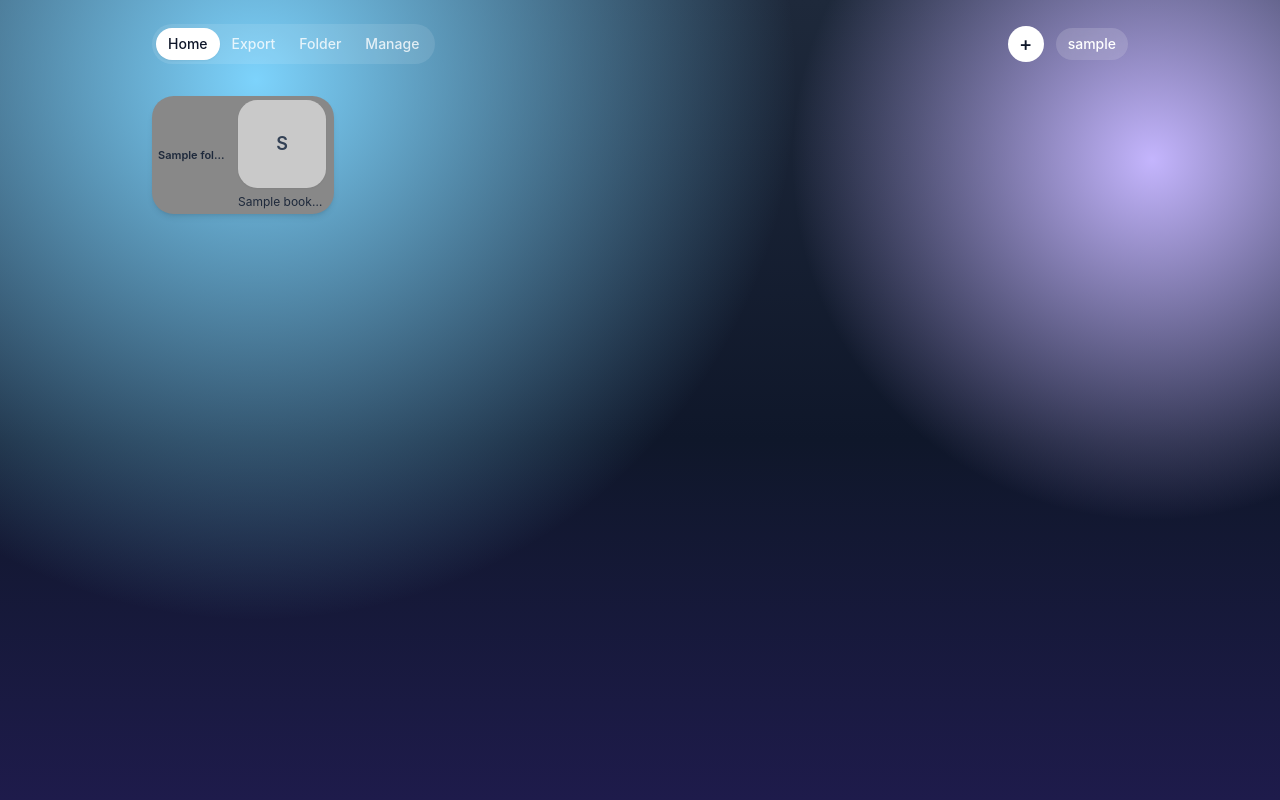
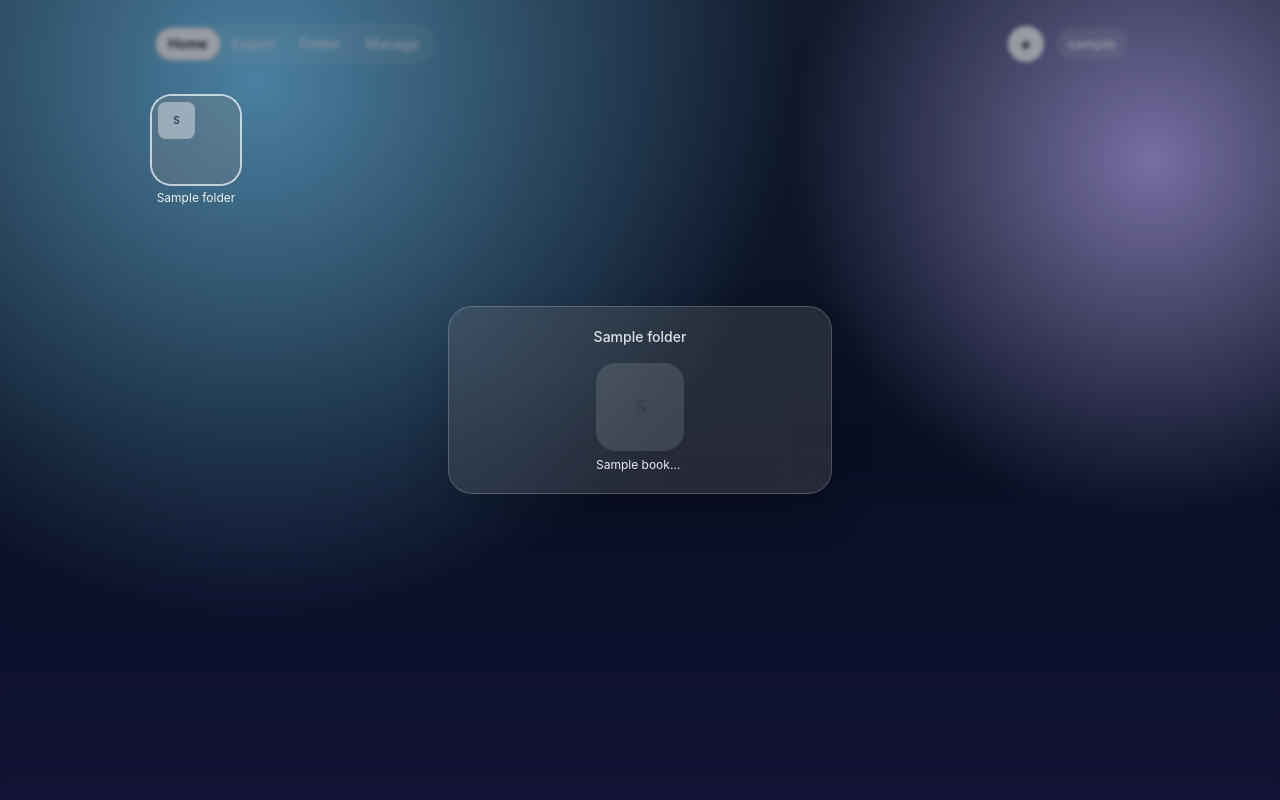
Before and after one commit to janrosellcaba/iMarks, a Django app: page /?open=1 in a window 1280 px wide. Run offline with Django 5.2, Linux system fonts and the light colour scheme; a user stored in the database is signed in; tables that the repository leaves empty hold one stand-in row (values such as "Sample post"); some libraries are stand-ins or nearby versions.

Commit message:
Fix site favicon 403 and open folders as a glass overlay
Co-authored-by: Cursor <cursoragent@cursor.com>

```diff
--- a/bookmarks/views.py
+++ b/bookmarks/views.py
@@ -2,7 +2,7 @@ import json
 
 from django.contrib.auth import login, logout
 from django.contrib.auth.decorators import login_required
-from django.db.models import Count
+from django.db.models import Count, Prefetch
 from django.http import HttpResponse, JsonResponse
 from django.shortcuts import get_object_or_404, redirect, render
 from django.urls import reverse
@@ -41,7 +41,14 @@ def home(request, folder_id=None):
     open_folder = None
     open_id = request.GET.get('open')
     if open_id:
-        open_folder = Folder.objects.filter(pk=open_id, user=request.user).first()
+        open_folder = (
+            Folder.objects
+            .filter(pk=open_id, user=request.user)
+            .prefetch_related(
+                Prefetch('bookmarks', queryset=Bookmark.objects.order_by('sort_order', 'pk')),
+            )
+            .first()
+        )
 
     return render(request, 'bookmarks/home.html', {
         'open_folder': open_folder,
--- a/core/urls.py
+++ b/core/urls.py
@@ -13,22 +13,31 @@ from django.views.decorators.http import require_GET
 from bookmarks import views as bookmark_views
 
 
+ICON_FILES = {
+    'favicon.ico': 'image/x-icon',
+    'favicon.svg': 'image/svg+xml',
+    'favicon.png': 'image/png',
+    'apple-touch-icon.png': 'image/png',
+}
+
+
 @require_GET
-def favicon(request):
-    for name, content_type in (
-        ('favicon.ico', 'image/x-icon'),
-        ('favicon.png', 'image/png'),
-    ):
-        icon = Path(settings.BASE_DIR) / 'static' / name
-        if icon.exists():
-            response = FileResponse(icon.open('rb'), content_type=content_type)
-            response['Cache-Control'] = 'public, max-age=86400'
-            return response
-    raise Http404()
+def site_icon(request, name):
+    content_type = ICON_FILES.get(name)
+    if not content_type:
+        raise Http404()
+    icon = Path(settings.BASE_DIR) / 'static' / name
+    if not icon.exists():
+        raise Http404()
+    response = FileResponse(icon.open('rb'), content_type=content_type)
+    response['Cache-Control'] = 'public, max-age=86400'
+    return response
 
 
 urlpatterns = [
-    path('favicon.ico', favicon, name='favicon'),
+    path('favicon.ico', site_icon, {'name': 'favicon.ico'}, name='favicon'),
+    path('favicon.svg', site_icon, {'name': 'favicon.svg'}, name='favicon_svg'),
+    path('apple-touch-icon.png', site_icon, {'name': 'apple-touch-icon.png'}, name='apple_touch_icon'),
     path('admin/', admin.site.urls),
     path('login/', auth_views.LoginView.as_view(), name='login'),
     path('logout/', auth_views.LogoutView.as_view(), name='logout'),
--- a/static/home.js
+++ b/static/home.js
@@ -39,7 +39,10 @@
 
     function pickupTarget(event) {
         const item = event.target.closest('.home-item');
-        if (!item || !desktop.contains(item) || item.dataset.open === '1') return null;
+        if (!item || item.dataset.open === '1') return null;
+        const inDesktop = desktop.contains(item);
+        const inTray = item.closest('.folder-tray');
+        if (!inDesktop && !inTray) return null;
         if (item.dataset.type === 'bookmark' || item.dataset.type === 'folder') return item;
         return null;
     }
@@ -258,7 +261,7 @@
         }
     }
 
-    desktop.addEventListener('pointerdown', function (event) {
+    document.addEventListener('pointerdown', function (event) {
         if (event.button !== 0) return;
         const item = pickupTarget(event);
         if (!item) return;
@@ -285,13 +288,15 @@
         }
     });
 
-    desktop.addEventListener('click', function (event) {
+    document.addEventListener('click', function (event) {
         if (!suppressClick) return;
         event.preventDefault();
         event.stopPropagation();
     }, true);
 
-    desktop.addEventListener('dragstart', function (event) {
-        event.preventDefault();
+    document.addEventListener('dragstart', function (event) {
+        if (event.target.closest && event.target.closest('.home-item')) {
+            event.preventDefault();
+        }
     });
 })();
--- a/templates/base.html
+++ b/templates/base.html
@@ -5,10 +5,9 @@
     <meta charset="utf-8">
     <meta name="viewport" content="width=device-width, initial-scale=1, viewport-fit=cover">
     <title>{% block title %}iMarks{% endblock %}</title>
-    <link rel="icon" href="{% static 'favicon.ico' %}?v=3" sizes="any">
-    <link rel="icon" href="{% static 'favicon.svg' %}?v=3" type="image/svg+xml">
-    <link rel="shortcut icon" href="{% static 'favicon.ico' %}?v=3">
-    <link rel="apple-touch-icon" href="{% static 'apple-touch-icon.png' %}?v=3">
+    <link rel="icon" href="/favicon.ico?v=4" type="image/x-icon" sizes="any">
+    <link rel="shortcut icon" href="/favicon.ico?v=4">
+    <link rel="apple-touch-icon" href="/apple-touch-icon.png?v=4">
     <script>
         function iMarksIconFail(img) {
             const all = (img.dataset.icons || '').split('||').filter(Boolean);
@@ -49,6 +48,7 @@
         body.is-dragging { cursor: grabbing; }
         body.is-dragging .folder-scrim { pointer-events: none; }
         .home-item { cursor: grab; }
+        .folder-tray { cursor: default; }
         .home-item.is-ghost { opacity: 0.35; }
         .home-item.is-drop-on { transform: scale(1.08); }
         #drag-ghost {
--- a/templates/bookmarks/_bookmark_tile.html
+++ b/templates/bookmarks/_bookmark_tile.html
@@ -1,9 +1,9 @@
 <div class="home-item shrink-0 touch-manipulation select-none" data-type="bookmark" data-id="{{ bookmark.pk }}"{% if bookmark.folder_id %} data-folder="{{ bookmark.folder_id }}"{% endif %}>
     <a href="{{ bookmark.url }}" target="_blank" rel="noopener noreferrer" draggable="false" class="app-open flex w-[4.75rem] flex-col items-center gap-1.5 sm:w-[5.5rem]" title="{{ bookmark.title }}">
         <span class="relative aspect-square w-full overflow-hidden rounded-ios shadow-sm"
-              style="background-color: {% if on_light %}rgba(255,255,255,0.55){% else %}{{ bookmark.tile_color }}{% endif %}">
+              style="background-color: {% if on_light %}rgba(255,255,255,0.18){% else %}rgba(255,255,255,0.12){% endif %}">
             {% include "bookmarks/_icon.html" with img_class="absolute inset-0 h-full w-full object-cover" fallback_class="absolute inset-0 flex items-center justify-center text-lg font-semibold text-slate-700" %}
         </span>
-        <span class="app-label w-full truncate text-center text-xs {% if on_light %}text-slate-800{% else %}text-white/90{% endif %}">{{ bookmark.title }}</span>
+        <span class="app-label w-full truncate text-center text-xs text-white/90">{{ bookmark.title }}</span>
     </a>
 </div>
--- a/templates/bookmarks/folder_form.html
+++ b/templates/bookmarks/folder_form.html
@@ -25,7 +25,7 @@
                         <label class="cursor-pointer">
                             <input type="radio" name="color" value="{{ value }}" class="peer sr-only"
                                 {% if form.color.value == value %}checked{% endif %} required>
-                            <span class="block h-9 w-9 rounded-full shadow-sm ring-2 ring-transparent ring-offset-2 ring-offset-slate-900 peer-checked:ring-white" style="background-color: {{ value }}"></span>
+                            <span class="block h-9 w-9 rounded-full shadow-sm ring-2 ring-transparent ring-offset-2 ring-offset-slate-900 peer-checked:ring-white" style="background-color: {{ value }}; opacity: 0.7"></span>
                         </label>
                     {% endfor %}
                 </div>
--- a/templates/bookmarks/folders.html
+++ b/templates/bookmarks/folders.html
@@ -15,7 +15,7 @@
         {% for item in folders %}
             <li>
                 <a href="{% url 'edit_folder' item.pk %}" class="flex items-center gap-3 rounded-2xl bg-white/10 px-4 py-3 hover:bg-white/15">
-                    <span class="h-8 w-8 flex-shrink-0 rounded-xl" style="background-color: {{ item.color }}"></span>
+                    <span class="h-8 w-8 flex-shrink-0 rounded-xl ring-1 ring-white/15" style="background-color: {{ item.fill }}"></span>
                     <span class="min-w-0 flex-1 truncate">{{ item.name }}</span>
                     <span class="text-sm text-white/50">{{ item.bookmark_count }}</span>
                 </a>
--- a/templates/bookmarks/home.html
+++ b/templates/bookmarks/home.html
@@ -6,7 +6,7 @@
 {% block content %}
 <div class="mx-auto min-h-screen max-w-5xl px-4 pb-12 pt-6 sm:px-6">
     {% if open_folder %}
-        <a href="{% url 'home' %}" class="folder-scrim fixed inset-0 z-10" aria-label="Close folder"></a>
+        <a href="{% url 'home' %}" class="folder-scrim fixed inset-0 z-10 bg-slate-950/40 backdrop-blur-[2px]" aria-label="Close folder"></a>
     {% endif %}
 
     {% csrf_token %}
@@ -21,22 +21,13 @@
     <main id="home-desktop" class="flex flex-wrap items-start gap-x-4 gap-y-5" data-arrange-url="{% url 'arrange' %}" data-home-url="{% url 'home' %}">
         {% for item in home_items %}
             {% if item.kind == 'folder' %}
-                {% if open_folder.pk == item.folder.pk %}
-                    <section class="folder-tray home-item relative z-20 flex w-fit max-w-full items-center gap-2 rounded-[1.35rem] py-1 pl-1.5 pr-2 shadow-md" data-type="folder" data-id="{{ item.folder.pk }}" data-open="1" style="background-color: {{ item.folder.color }}">
-                        <a href="{% url 'home' %}" class="absolute inset-0 rounded-[1.35rem]" aria-label="Close {{ item.folder.name }}"></a>
-                        <span class="app-label pointer-events-none relative max-w-[4.5rem] shrink-0 truncate text-[11px] font-semibold text-slate-800">{{ item.folder.name }}</span>
-                        <div class="folder-apps relative flex items-center gap-x-3">
-                            {% for bookmark in item.folder.bookmarks.all %}
-                                {% include "bookmarks/_bookmark_tile.html" with on_light=True %}
-                            {% empty %}
-                                <p class="pointer-events-none whitespace-nowrap py-2 pr-2 text-xs text-slate-700/70">Empty</p>
-                            {% endfor %}
-                        </div>
-                    </section>
-                {% else %}
-                    <div class="home-item shrink-0 touch-manipulation select-none" data-type="folder" data-id="{{ item.folder.pk }}">
-                        <a href="{% url 'home' %}?open={{ item.folder.pk }}" draggable="false" class="flex w-[4.75rem] flex-col items-center gap-1.5 sm:w-[5.5rem]" title="{{ item.folder.name }}">
-                            <span class="relative aspect-square w-full overflow-hidden rounded-ios shadow-sm" style="background-color: {{ item.folder.color }}">
+                <div class="home-item relative z-20 shrink-0 touch-manipulation select-none" data-type="folder" data-id="{{ item.folder.pk }}">
+                    <a href="{% if open_folder.pk == item.folder.pk %}{% url 'home' %}{% else %}{% url 'home' %}?open={{ item.folder.pk }}{% endif %}"
+                       draggable="false"
+                       class="flex w-[4.75rem] flex-col items-center gap-1.5 sm:w-[5.5rem]"
+                       title="{{ item.folder.name }}">
+                        <span class="relative aspect-square w-full overflow-hidden rounded-ios shadow-sm ring-1 ring-white/20 {% if open_folder.pk == item.folder.pk %}ring-2 ring-white/70{% endif %}"
+                              style="background-color: {{ item.folder.fill }}">
                             <span class="absolute inset-1.5 grid grid-cols-2 grid-rows-2 gap-0.5">
                                 {% for bookmark in item.folder.bookmarks.all|slice:":4" %}
                                     {% include "bookmarks/_icon.html" with img_class="h-full w-full rounded-[20%] object-cover" fallback_class="flex h-full w-full items-center justify-center rounded-[20%] bg-white/40 text-[10px] font-semibold text-slate-700" %}
@@ -46,7 +37,6 @@
                         <span class="app-label w-full truncate text-center text-xs text-white/90">{{ item.folder.name }}</span>
                     </a>
                 </div>
-                {% endif %}
             {% else %}
                 {% include "bookmarks/_bookmark_tile.html" with bookmark=item.bookmark %}
             {% endif %}
@@ -59,5 +49,21 @@
         {% endif %}
     </main>
 </div>
-<script src="{% static 'home.js' %}?v=4"></script>
+
+{% if open_folder %}
+    <section class="folder-tray pointer-events-none fixed inset-0 z-20 flex items-center justify-center p-4" data-id="{{ open_folder.pk }}">
+        <div class="pointer-events-auto w-full max-w-sm rounded-3xl border border-white/20 p-4 shadow-2xl backdrop-blur-xl sm:p-5"
+             style="background-color: {{ open_folder.wash }}">
+            <h2 class="mb-4 truncate text-center text-sm font-medium text-white/85">{{ open_folder.name }}</h2>
+            <div class="folder-apps flex flex-wrap justify-center gap-x-4 gap-y-5">
+                {% for bookmark in open_folder.bookmarks.all %}
+                    {% include "bookmarks/_bookmark_tile.html" %}
+                {% empty %}
+                    <p class="py-6 text-sm text-white/60">This folder is empty.</p>
+                {% endfor %}
+            </div>
+        </div>
+    </section>
+{% endif %}
+<script src="{% static 'home.js' %}?v=5"></script>
 {% endblock %}
```
Also changed, not shown: bookmarks/models.py (+9 -1 lines), bookmarks/tests.py (+12 -1 lines), bookmarks/utils.py (+12 -0 lines), 1 other file. Lines whose indentation alone changed are shown as unchanged.
